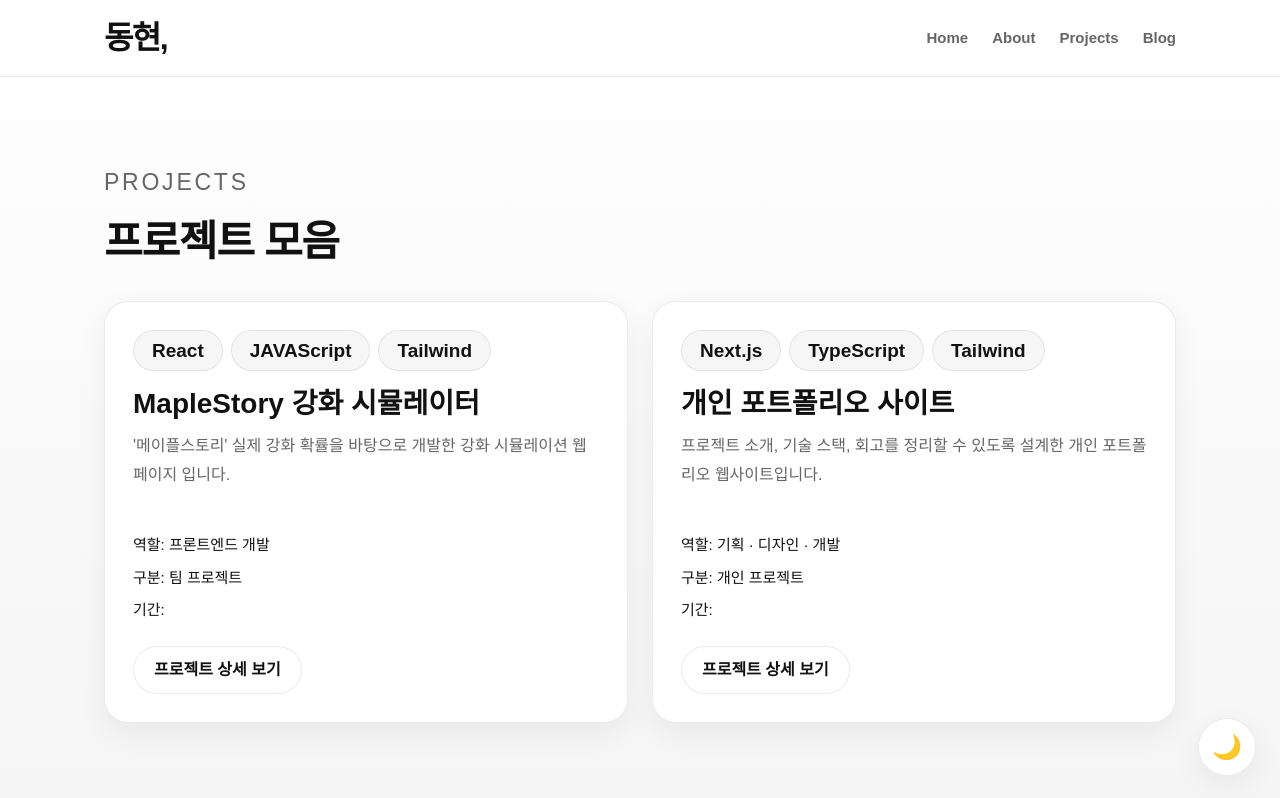
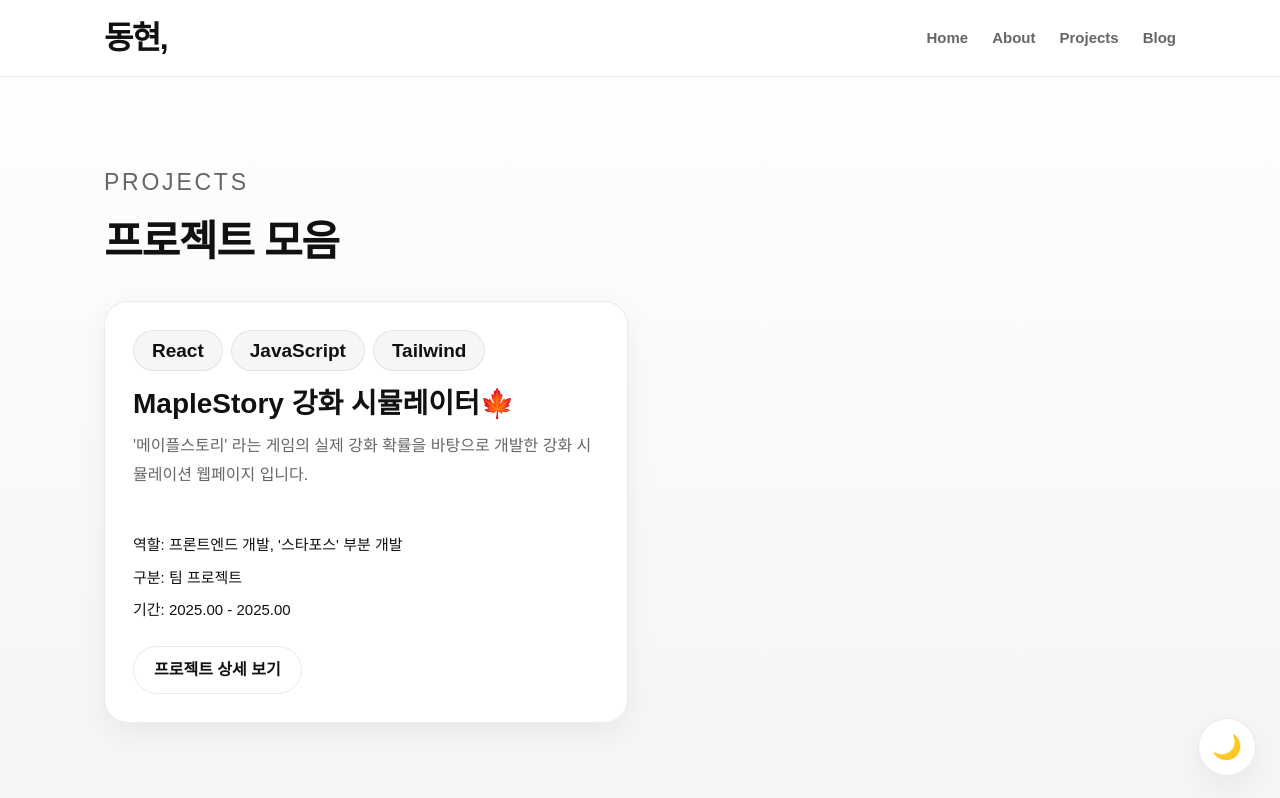
Before and after one commit to Dongzzang99/portfolio, a Next.js app: page /projects in a window 1280 px wide. Shown: the top 798 px of the page. Built offline with nearby package versions, Linux system fonts and the light colour scheme.

Commit message:
내용 추가
포트폴리오 내용추가

```diff
--- a/lib/projects.ts
+++ b/lib/projects.ts
@@ -3,16 +3,27 @@
   title: string;
   description: string;
   tech: string[];
-  images: string[];
   role: string;
   type: string;
+  period: string;
+  images?: string[];
   links?: {
     github?: string;
     demo?: string;
   };
   content: {
     overview: string;
-    features: string[];
+    overview2: string;
+    features: {
+      title: string; // 소제목
+      descriptions: string[];   // 이미지 위 글
+      images: {
+        type: "image" | "youtube"; //이미지칸에 유튜브 type 도 삽입 해서 이미지 뿐만 아니라 유튜브도 넣을 수 있게끔 (iframe 타입을 넣기 위함)
+        src: string;
+        width?: string;
+      }[];         // 이미지 width로 % 주면 style 태그로 값 이동
+      descriptions2: string[];  // 이미지 밑 글 및 2
+    }[];
     trouble: string;
     solution: string;
     result: string;
@@ -22,26 +33,77 @@
 export const projects: Project[] = [
   {
     slug: "upgrade-simulator",
-    images: ["/project/mapleProject/maple1.png"],
-    title: "MapleStory 강화 시뮬레이터",
+    title: "MapleStory 강화 시뮬레이터🍁",
     description:
-      "'메이플스토리' 실제 강화 확률을 바탕으로 개발한 강화 시뮬레이션 웹페이지 입니다.",
-    tech: ["React", "JAVAScript", "Tailwind"],
-    role: "프론트엔드 개발",
+      "'메이플스토리' 라는 게임의 실제 강화 확률을 바탕으로 개발한 강화 시뮬레이션 웹페이지 입니다.",
+    tech: ["React", "JavaScript", "Tailwind"],
+    role: "프론트엔드 개발, '스타포스' 부분 개발",
     type: "팀 프로젝트",
+    period: "2025.00 - 2025.00",
     links: {
       github: "https://github.com/your-repo",
       demo: "https://your-demo-url.com",
     },
     content: {
       overview:
-        "'메이플스토리' 라는 RPG게임의 실제 강화 확률과 소모 강화 재화를 바탕으로 강화 시뮬레이션 웹 페이지를 개발 하였습니다. Google analytics 에 강화 결과 변수를 넣어 강화 결과 집계를 파악 할 수 있으며, 확률에 따라 잘 동작하는지 확인 할 수 있는 프로젝트 입니다.",
-      features: [
-        "강화 시뮬레이션 기능",
-        "확률 기반 결과 계산",
-        "강화 기록 저장 및 확인",
-        "반응형 UI 제공",
-      ],
+        "'메이플스토리' 라는 RPG게임의 실제 강화 확률과 소모 강화 재화를 바탕으로 강화 시뮬레이션 웹 페이지를 개발 하였습니다. Google Analytics에 강화 결과 변수를 넣어 강화 결과 집계를 파악할 수 있으며, 확률에 따라 잘 동작하는지 확인할 수 있는 프로젝트 입니다.",
+        overview2:
+        "사용자는 장비의 착용 레벨, 스타포스 단계, 스타캐치 (확률 상승), 파괴방지, 이벤트 옵션(파괴 확률 감소, 재화 할인)등을 설정하여 강화 시뮬레이션을 실행할 수 있으며, 성공/실패/파괴 확률과 재화 비용을 실시간으로 확인 할 수 있습니다.",
+        features: [
+          {
+            title: "스타포스 시뮬레이션 메인화면",
+            descriptions: [
+              "강화 실행 영역과 결과 출력 영역을 각각 컴포넌트로 분리하여 화면에 나란히 배치했습니다.",
+
+              "강화 결과와 소모 재화를 실시간으로 확인할 수 있도록 구성하였고 각각의 컴포넌트에 초기화 버튼을 두어 사용된 재화를 초기화 하거나, 강화 결과 창을 초기화 할 수 있게 끔 구성하였습니다.",
+            ],
+            images: [ //string, width/ object 가 들어있기 때문에 {} 확인하고 사용
+              {
+                type: "image",
+                src: "/project/mapleProject/maple1.png",
+              },
+            ],
+            descriptions2: [
+              "이를 통해 사용자는 강화 전 설정값과 강화 후 결과를 한 화면에서 자연스럽게 비교할 수 있습니다.",
+              "또한 컴포넌트 책임을 분리하여 이후 기능 수정이나 확장이 쉬운 구조로 개선했습니다.",
+            ],
+          },
+          {
+            title: "스타포스 시뮬레이션 메인화면1",
+            descriptions: [
+              "사용자가 장비 레벨, 강화 단계, 이벤트 옵션(확률상승, 파괴방지, 재화할인 등) 등을 직접 설정할 수 있도록 구현했습니다.",
+              "강화 단계가 유지 되게끔 원하는 유저를 위하여 강화가 성공하거나 파괴되더라도 강화단계가 유지되는 옵션을 구현했습니다.",
+              "실제 게임 내에서 하는 강화 이벤트를 구현하였습니다. 버튼을 누르면 실시간을 파괴확률, 필요 재화 등이 수정됩니다.",
+            ],
+            images: [ //string, width/ object 가 들어있기 때문에 {} 확인하고 사용
+              {
+                type: "image",
+                src: "/project/mapleProject/maple2.png",
+                width: "50%",
+              },
+            ],
+            descriptions2: [
+
+            ],
+          },
+          {
+            title: "스타포스 시뮬레이션 메인화면1",
+            descriptions: [
+              "사용자가 장비 레벨, 강화 단계, 이벤트 옵션(확률상승, 파괴방지, 재화할인 등) 등을 직접 설정할 수 있도록 구현했습니다.",
+              "강화 단계가 유지 되게끔 원하는 유저를 위하여 강화가 성공하거나 파괴되더라도 강화단계가 유지되는 옵션을 구현했습니다.",
+              "실제 게임 내에서 하는 강화 이벤트를 구현하였습니다. 버튼을 누르면 실시간을 파괴확률, 필요 재화 등이 수정됩니다.",
+            ],
+            images: [ //string, width/ object 가 들어있기 때문에 {} 확인하고 사용
+              {
+                type: "youtube",
+                src: "https://www.youtube.com/embed/ilborVky7PM?si=YmgRfTMmP_aZsSTO", // 유튜브 링크 삽입
+              },
+            ],
+            descriptions2: [
+
+            ],
+          },
+        ],
       trouble:
         "여러 상태가 한 컴포넌트에 섞이면서 로직이 복잡해지고 유지보수가 어려워졌습니다.",
       solution:
@@ -50,34 +112,5 @@
         "기능 확장이 쉬워졌고 UI 흐름도 더 직관적으로 개선할 수 있었습니다.",
     },
   },
-  {
-    slug: "portfolio-site",
-    images: [],
-    title: "개인 포트폴리오 사이트",
-    description:
-      "프로젝트 소개, 기술 스택, 회고를 정리할 수 있도록 설계한 개인 포트폴리오 웹사이트입니다.",
-    tech: ["Next.js", "TypeScript", "Tailwind"],
-    role: "기획 · 디자인 · 개발",
-    type: "개인 프로젝트",
-    links: {
-      github: "https://github.com/your-repo",
-      demo: "https://your-demo-url.com",
-    },
-    content: {
-      overview:
-        "단순 소개 페이지가 아니라 하나의 서비스처럼 보이도록 구성한 포트폴리오 사이트입니다. 프로젝트별 상세 설명과 기술 선택 이유를 명확하게 전달하는 데 집중했습니다.",
-      features: [
-        "프로젝트 목록 및 상세 페이지",
-        "기술 스택 소개",
-        "자기소개 및 연락처 구성",
-        "반응형 레이아웃",
-      ],
-      trouble:
-        "포트폴리오가 단순 나열식이 되면 강점이 잘 드러나지 않는 문제가 있었습니다.",
-      solution:
-        "프로젝트별 문제 해결 과정, 역할, 성과를 구조화해 읽는 사람이 핵심을 빠르게 파악할 수 있게 설계했습니다.",
-      result:
-        "단순 소개가 아니라 실제 프로젝트 경험과 사고 과정을 보여주는 형태로 정리할 수 있게 됐습니다.",
-    },
-  },
+
 ];
```
Also changed, not shown: app/projects/[slug]/page.tsx (+107 -8 lines), 1 other file (tests, documents, lock files or other folders).
